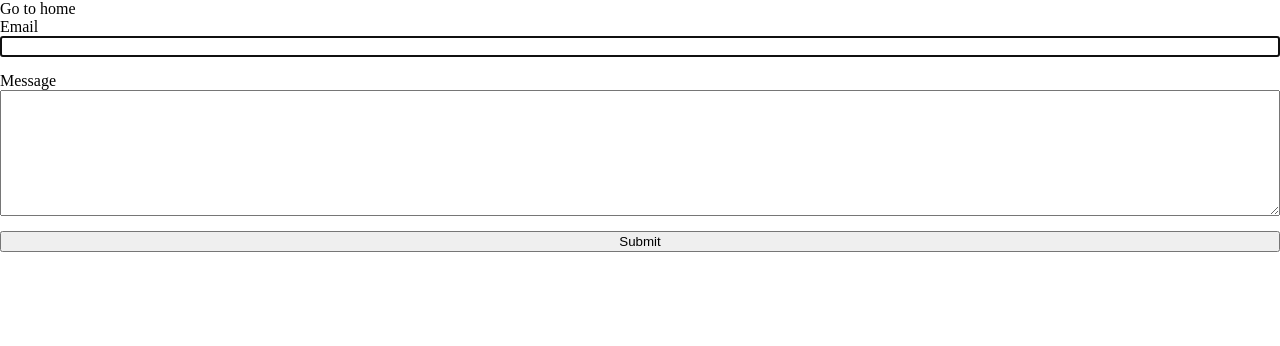
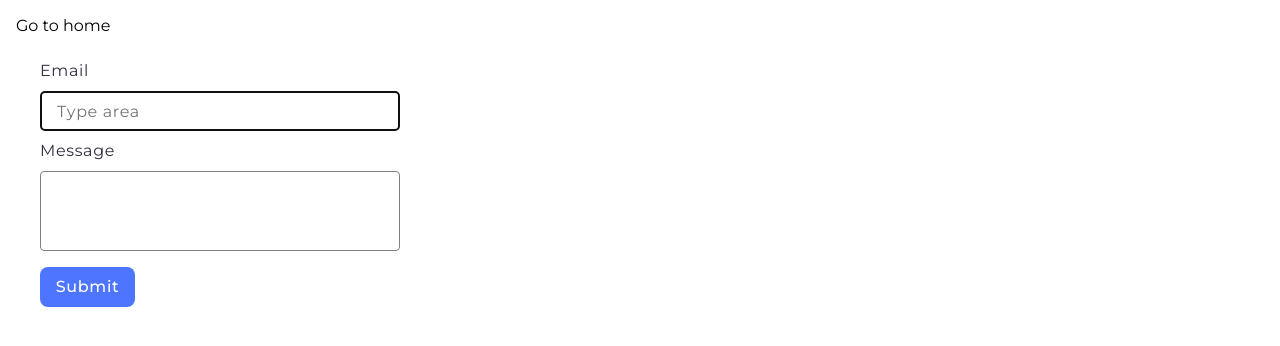
Before and after one commit to akopyan-arsen/goit-js-hw-09, a website built with Vite: page src/2-form.html in a window 1280 px wide. Built offline with nearby package versions, Linux system fonts and the light colour scheme.

Commit message:
hw-2 and styles done

```diff
--- a/src/2-form.html
+++ b/src/2-form.html
@@ -5,6 +5,12 @@
     <meta http-equiv="X-UA-Compatible" content="IE=edge" />
     <meta name="viewport" content="width=device-width, initial-scale=1.0" />
     <title>Form</title>
+    <link rel="preconnect" href="https://fonts.googleapis.com" />
+    <link rel="preconnect" href="https://fonts.gstatic.com" crossorigin />
+    <link
+      href="https://fonts.googleapis.com/css2?family=Montserrat:ital,wght@0,100..900;1,100..900&display=swap"
+      rel="stylesheet"
+    />
     <link rel="stylesheet" href="./css/styles.css" />
   </head>
   <body>
@@ -13,7 +19,7 @@
       <form class="feedback-form" autocomplete="off">
         <label>
           Email
-          <input type="email" name="email" autofocus />
+          <input type="email" name="email" placeholder="Type area" autofocus />
         </label>
         <label>
           Message
--- a/src/css/1-gallery.css
+++ b/src/css/1-gallery.css
@@ -7,7 +7,7 @@
   box-sizing: border-box;
 }
 body {
-  margin: 0;
+  margin: 16px;
 }
 img {
   display: block;
--- a/src/css/2-form.css
+++ b/src/css/2-form.css
@@ -1,15 +1,81 @@
 .feedback-form {
   display: flex;
   flex-direction: column;
-}
-label {
-  display: block;
-  margin-bottom: 5px;
+  gap: 8px;
+  margin: 24px;
 }
 
-input[type='email'],
+label {
+  display: flex;
+  flex-direction: column;
+  align-items: flex-start;
+  gap: 8px;
+  color: #2e2f42;
+  font-size: 16px;
+  font-style: normal;
+  font-weight: 400;
+  line-height: 1.5;
+  letter-spacing: 0.04em;
+}
+input[type='email'] {
+  width: 360px;
+  height: 40px;
+  flex-shrink: 0;
+  border-radius: 4px;
+  border: 1px solid #808080;
+  color: #2e2f42;
+  font-size: 16px;
+  font-style: normal;
+  font-weight: 400;
+  line-height: 1.5;
+  letter-spacing: 0.04em;
+  padding: 8px 16px;
+}
+
 textarea {
-  display: block;
-  width: 100%;
-  margin-bottom: 10px;
+  margin-bottom: 8px;
+  display: flex;
+  width: 360px;
+  height: 80px;
+  justify-content: center;
+  align-items: center;
+  border-radius: 4px;
+  border: 1px solid #808080;
+  resize: none;
+  color: #2e2f42;
+  font-size: 16px;
+  font-style: normal;
+  font-weight: 400;
+  line-height: 1.5;
+  letter-spacing: 0.04em;
+  padding: 8px 16px;
 }
+
+input[type='email']:hover,
+input[type='email']:focus,
+textarea:hover,
+textarea:focus {
+  border: 1px solid #000;
+}
+
+button {
+  color: #fff;
+  font-size: 16px;
+  font-style: normal;
+  font-weight: 500;
+  line-height: 1.5;
+  letter-spacing: 0.04em;
+  display: flex;
+  padding: 8px 16px;
+  justify-content: center;
+  align-items: center;
+  gap: 10px;
+  border-radius: 8px;
+  background: #4e75ff;
+  width: 95px;
+  height: 40px;
+}
+
+button:hover {
+  background: #6c8cff;
+}
--- a/src/css/reset.css
+++ b/src/css/reset.css
@@ -1,4 +1,8 @@
 /* Reset styles */
+body {
+  font-family: 'Montserrat', sans-serif;
+}
+
 h1,
 h2,
 h3,
@@ -25,7 +29,9 @@ a {
 }
 
 button {
-  cursor: pointer;
+  font-family: inherit;
+  color: currentColor;
+  border: none;
 }
 
 img {
@@ -33,3 +39,13 @@ img {
   max-width: 100%;
   height: auto;
 }
+input,
+textarea {
+  font-family: inherit;
+}
+
+.nav {
+  display: flex;
+  flex-direction: column;
+  gap: 16px;
+}
```
Also changed, not shown: src/1-gallery.html (+6 -0 lines), src/index.html (+8 -3 lines).
